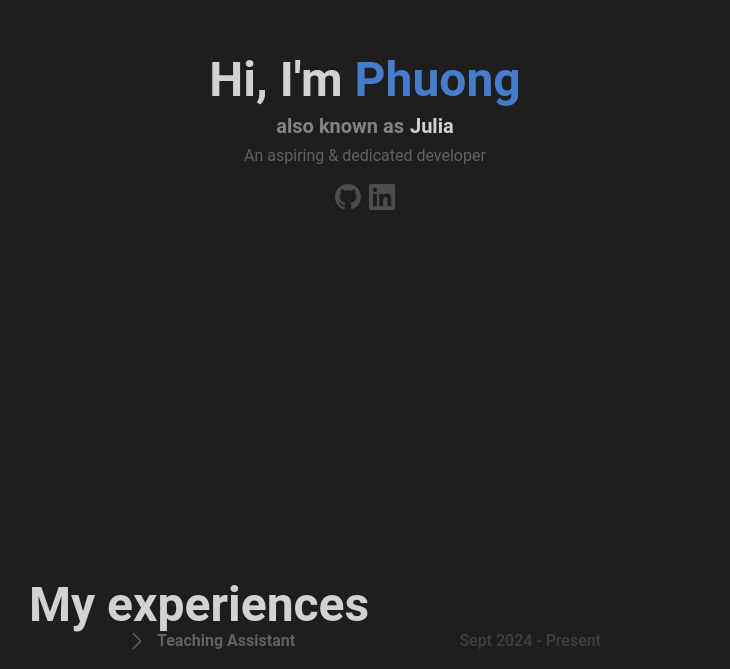
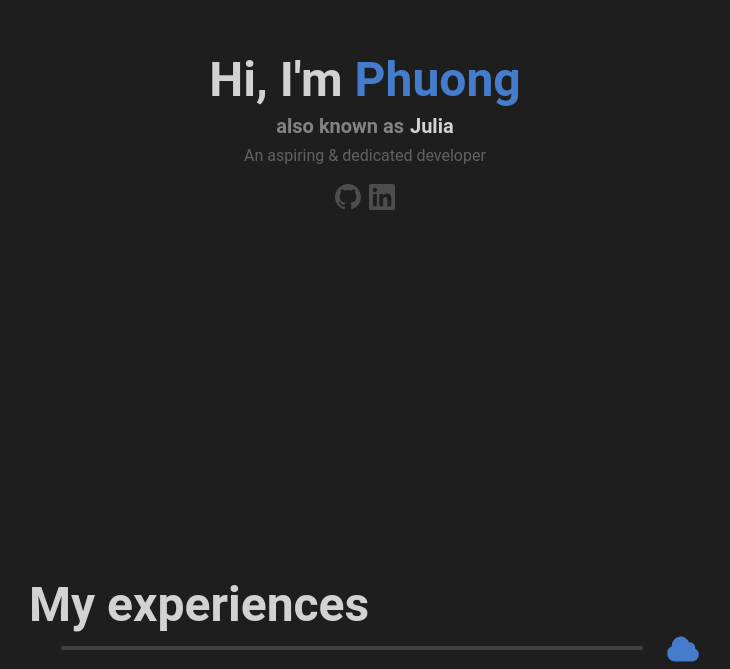
Before and after one commit to phuongwj/portfolio-101, a Next.js app: page / in a window 1280 px wide. Shown: the part 267-936 px from the top of the page, without its empty margins (275-1005 px from the left). Built offline with nearby package versions, Linux system fonts and the light colour scheme.

Commit message:
Made some changes for Experences.jsx

```diff
--- a/src/app/components/Experiences.jsx
+++ b/src/app/components/Experiences.jsx
@@ -12,8 +12,17 @@ export default function Experiences() {
             <header className="flex flex-col self-start space-y-5">
                 <h1 className="font-bold text-5xl transition duration-500 text-white/80"> My experiences </h1>
             </header>
+            <section className="w-full inline-flex items-center gap-5.5 pl-8">
+                <hr className="border-2 border-gray-800 rounded-full grow"/>
+                <section className="pt-0.5">
+                    <svg xmlns="http://www.w3.org/2000/svg" viewBox="0 0 24 24" className="size-9 transition duration-500 fill-mainC">
+                        <path fillRule="evenodd"
+                        d="M4.5 9.75a6 6 0 0 1 11.573-2.226 3.75 3.75 0 0 1 4.133 4.303A4.5 4.5 0 0 1 18 20.25H6.75a5.25 5.25 0 0 1-2.23-10.004 6.072 6.072 0 0 1-.02-.496Z" clipRule="evenodd" />
+                    </svg>
+                </section>
+            </section>
             <main className="h-28 w-100 group/bgg flex flex-col">
-                <section className="h-48 flex justify-center">
+                <section className="h-52 flex justify-center">
                     <ul className="flex flex-col w-fit gap-4 pr-1 overflow-y-scroll">
                         {expsSorted.map((exp) => (
                             <li key={exp.id} className="relative group/list flex flex-col transition duration-500 hover:bg-huh/30">
@@ -48,10 +57,3 @@ export default function Experiences() {
 }
 
 // bg-secondary border transition duration-700 group-hover/bgg:border-secondaryC border-secondaryC/40
-
-{/* <section className="pt-0.5">
-                        <svg xmlns="http://www.w3.org/2000/svg" viewBox="0 0 24 24" className="size-9 transition duration-500 fill-mainC">
-                            <path fillRule="evenodd"
-                            d="M4.5 9.75a6 6 0 0 1 11.573-2.226 3.75 3.75 0 0 1 4.133 4.303A4.5 4.5 0 0 1 18 20.25H6.75a5.25 5.25 0 0 1-2.23-10.004 6.072 6.072 0 0 1-.02-.496Z" clipRule="evenodd" />
-                        </svg>
-                    </section> */}
--- a/tailwind.config.mjs
+++ b/tailwind.config.mjs
@@ -27,7 +27,10 @@ export default withMT({
       width: {
         '40': '40%',
         '42': '42rem',
-        '100': '30rem',
+        '100': '36rem',
+      },
+      gap: {
+        '5.5': '1.375rem',
       },
       borderWidth: {
         '1': '1px',
```
